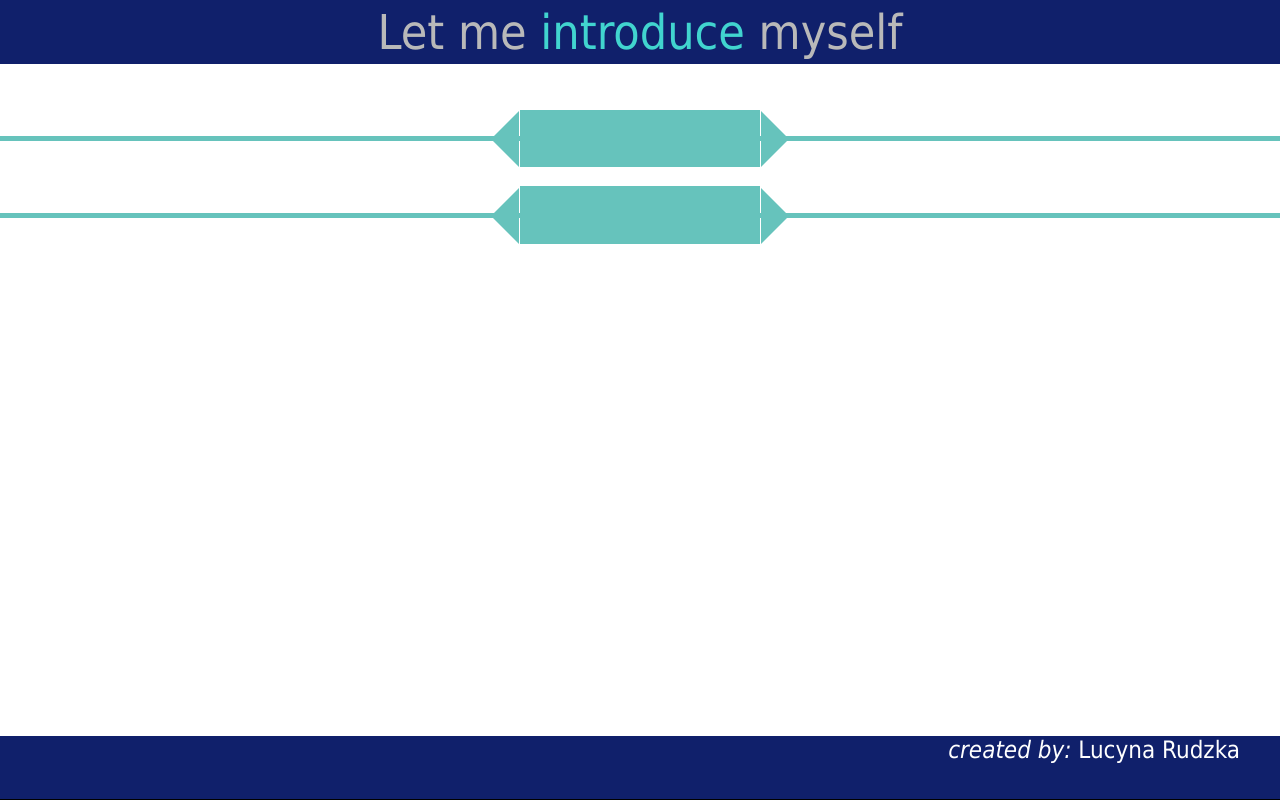
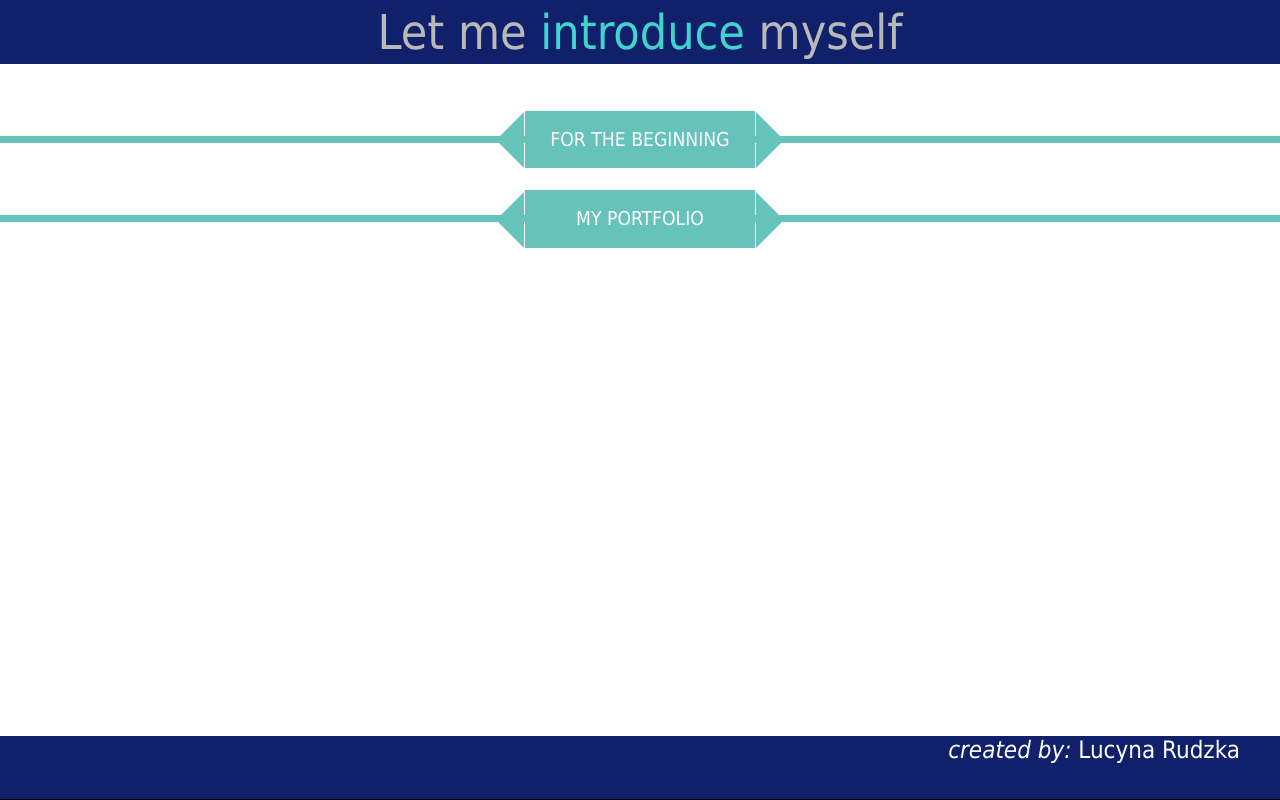
Before and after one commit to lrudzka/Time4Me, a React app: page / in a window 1280 px wide. Built offline with nearby package versions, Linux system fonts and the light colour scheme.

Commit message:
20180718-02

```diff
--- a/css/components/_main.scss
+++ b/css/components/_main.scss
@@ -5,45 +5,51 @@ section#body{
   color: #10206b;
   div.line {
     width: 100%;
-    height: 0.2em;
+    height: 0.3em;
     background-color: map-get($colors, color2);
     margin-top: 3em;
     display: flex;
     justify-content: center;
     align-items: center;
     div.pointer {
-      width: 10em;
-      height: 2.4em;
+      width: 12em;
+      height: 3em;
       position: relative;
       background-color: map-get($colors, color2);
       cursor: pointer;
+      color: white;
+      font-size: 0.8em;
+      display: flex;
+      align-items: center;
+      justify-content: center;
     }
     div.pointer:after {
       content: "";
       position: absolute;
-      left: -1.2em;
+      left: -1.5em;
       bottom: 0;
       width: 0;
       height: 0;
-      border-right: 1.2em solid map-get($colors, color2);
-      border-top: 1.2em solid transparent;
-      border-bottom: 1.2em solid transparent;
+      border-right: 1.5em solid map-get($colors, color2);
+      border-top: 1.5em solid transparent;
+      border-bottom: 1.5em solid transparent;
     }
     div.pointer:before {
       content: "";
       position: absolute;
-      right: -1.2em;
+      right: -1.5em;
       bottom: 0;
       width: 0;
       height: 0;
-      border-left: 1.2em solid map-get($colors, color2);
-      border-top: 1.2em solid transparent;
-      border-bottom: 1.2em solid transparent;
+      border-left: 1.5em solid map-get($colors, color2);
+      border-top: 1.5em solid transparent;
+      border-bottom: 1.5em solid transparent;
     }
   }
   section#introduction{
     font-weight: 700;
     padding-top: 1em;
+    padding-left: 1em;
     height: 18em;
     background: linear-gradient(to bottom, map-get($colors, color1) 0%, map-get($colors, color3) 100% ) ;
     div.row {
--- a/js/AboutMe.jsx
+++ b/js/AboutMe.jsx
@@ -9,18 +9,29 @@ class AboutMe extends React.Component{
         }
     }
 
-    handleclickLvl1 = () => {
-        this.setState({
-            lvl1: 1
-        })
+    handleClickLvl1 = () => {
+        if (this.state.lvl1 === 0) {
+            this.setState({
+                lvl1: 1
+            })
+        } else {
+            this.setState({
+                lvl1: 0
+            })
+        }
     }
 
     render(){
+
+        let style;
+        if (this.state.lvl1 === 1) {
+            style = {marginTop: 0}
+        }
         return(
             <section id="body">
-                <div className="line"><div onClick = {this.handleclickLvl1} className="pointer"></div></div>
-                {this.state.lvl1 > 0 && <Introduction/> }
-                <div className="line"><div className="pointer"></div></div>
+                <div className="line"><div onClick = {this.handleClickLvl1} className="pointer">FOR THE BEGINNING</div></div>
+                {this.state.lvl1 ===1 && <Introduction/> }
+                <div style = {style}  className="line"><div className="pointer">MY PORTFOLIO</div></div>
             </section>
         )
     }
```
